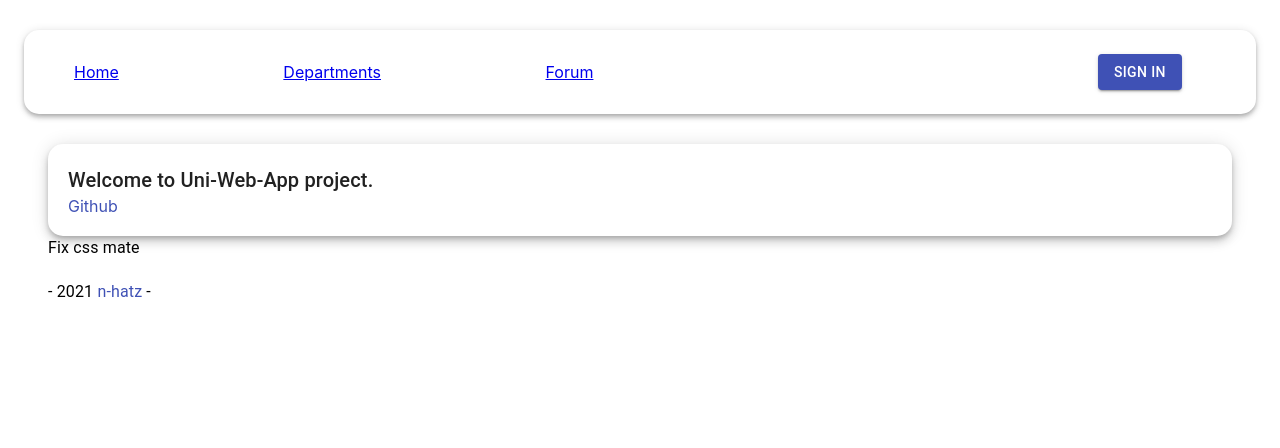
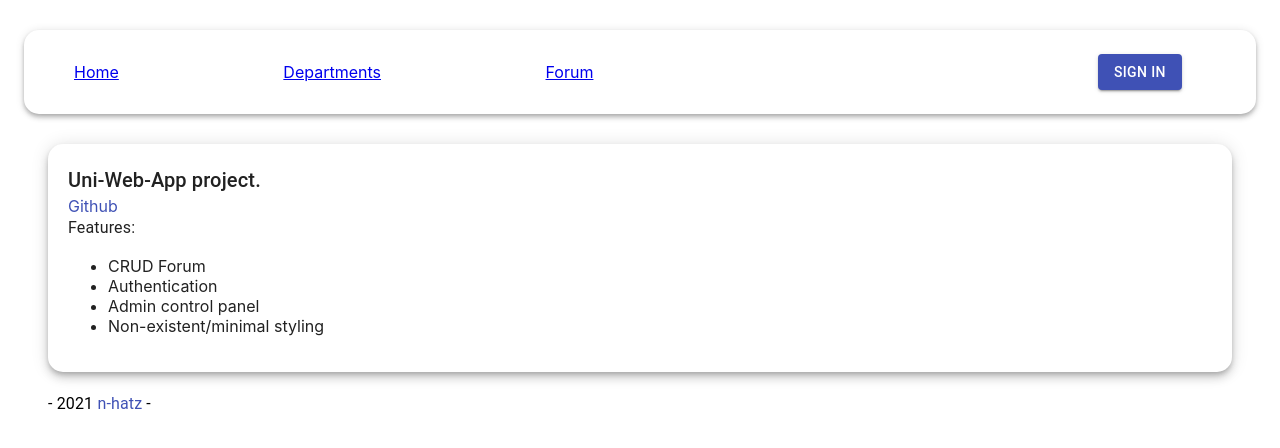
Before and after one commit to n-hatz/Uni-Web-App, a React (Create React App) app in the folder frontend/: page /info in a window 1280 px wide. Shown: the top 448 px of the page. Built offline with nearby package versions, Linux system fonts and the light colour scheme.

Commit message:
added features list

```diff
--- a/frontend/src/components/main/info/Info.js
+++ b/frontend/src/components/main/info/Info.js
@@ -6,13 +6,17 @@ const Info = () => {
         <Container maxWidth="xl">
             <Paper style={{ padding: '20px', borderRadius: '15px' }} raised elevation={6}>
                 <Typography variant="h6">
-                    Welcome to Uni-Web-App project.
+                    Uni-Web-App project.
                 </Typography>
                 <Link href="https://github.com/n-hatz/Uni-Web-App">Github</Link>
+                <Typography vairant="body1">Features:</Typography>
+                <ul>
+                    <li>CRUD Forum</li>
+                    <li>Authentication</li>
+                    <li>Admin control panel</li>
+                    <li>Non-existent/minimal styling</li>
+                </ul>
             </Paper>
-            <Typography>
-                Fix css mate
-            </Typography>
         </Container>
      );
 }
```
